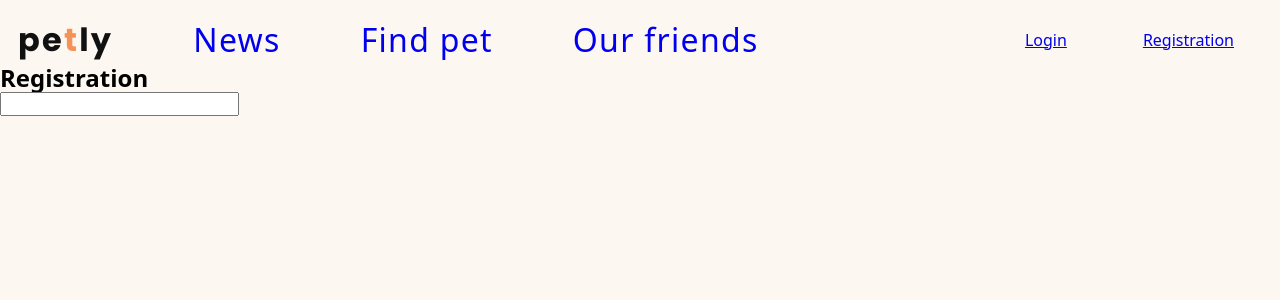
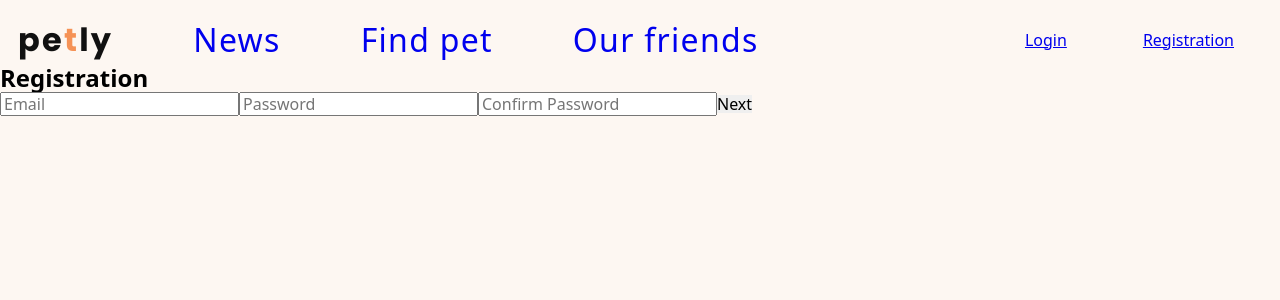
Before and after one commit to Semen-Gomzyak/pets-project-frontend, a React (Create React App) app: page /pets-project-frontend/register in a window 1280 px wide. Shown: the top 300 px of the page. Built offline with nearby package versions, Linux system fonts and the light colour scheme.

Commit message:
add formik

```diff
--- a/package.json
+++ b/package.json
@@ -11,6 +11,7 @@
     "@testing-library/user-event": "^13.5.0",
     "axios": "^0.27.2",
     "eslint": "^8.22.0",
+    "formik": "^2.2.9",
     "i18next-browser-languagedetector": "^6.1.5",
     "i18next-http-backend": "^1.4.1",
     "lint-staged": "^13.0.3",
@@ -35,7 +36,8 @@
     "redux-logger": "^3.0.6",
     "redux-persist": "^6.0.0",
     "styled-components": "^5.3.6",
-    "web-vitals": "^2.1.3"
+    "web-vitals": "^2.1.3",
+    "yup": "^1.0.0"
   },
   "scripts": {
     "start": "set PORT=3001 && react-scripts start",
--- /dev/null
+++ b/src/components/Registration/FirstRegisterForm.jsx
@@ -0,0 +1,56 @@
+import { ErrorMessage, Field, Form, Formik } from "formik";
+import { RegisterFormSchema } from "validations/RegisterFormValidation";
+
+export const FirstRegisterForm = ({data, onSubmit, onClick}) => {
+    const initialValues = {
+        email: data.email || '',
+        password: data.password || '',
+        confirmPassword: data.confirmPassword || '',
+    }
+    const handleSubmit = (values) => {
+        console.log(values);
+        onSubmit(values)
+    }
+
+
+    return (
+      <Formik
+        initialValues={initialValues}
+        validationSchema={RegisterFormSchema}
+        onSubmit={handleSubmit}
+      >
+        {props => (
+          <Form autoComplete="off" onSubmit={props.handleSubmit}>
+            <Field
+              type="email"
+              name="email"
+              placeholder="Email"
+              value={props.values.email}
+              onChange={props.handleChange}
+            />
+            <Field
+              type="password"
+              name="password"
+              placeholder="Password"
+              value={props.values.password}
+              onChange={props.handleChange}
+            />
+            <Field
+              type="password"
+              name="confirmPassword"
+              placeholder="Confirm Password"
+              value={props.values.confirmPassword}
+              onChange={props.handleChange}
+            />
+            <button
+              type="submit"
+              disabled={!onClick ? false : true}
+              // onClick={onClick}
+            >
+              Next
+            </button>
+          </Form>
+        )}
+      </Formik>
+    );
+}
--- a/src/components/Registration/RegisterForm.jsx
+++ b/src/components/Registration/RegisterForm.jsx
@@ -1,30 +1,100 @@
+import { useState } from 'react';
 import { useDispatch } from 'react-redux';
 import { register } from 'redux/Auth/authOperations';
+import { FirstRegisterForm } from './FirstRegisterForm';
+// import { FirstRegisterForm } from './FirstRegisterForm';
+import { SecondRegisterForm } from './SecondRegisterForm';
 
 export const RegisterForm = () => {
-  const dispatch = useDispatch();
+  //     const [email, setEmail] = useState('');
+  //     const [password, setPassword] = useState('');
+  //     const [confirm_password, setConfirm_password] = useState('');
+  // const [showNext, setShowNext] = useState(false);
 
-  const handleSubmit = e => {
-    e.preventDefault();
-    const form = e.currentTarget;
-    dispatch(
-      register({
-        email: form.elements.email.value,
-        password: form.elements.password.value,
-        name: form.elements.name.value,
-        city: form.elements.city.value,
-        phone: form.elements.phone.value,
-      })
-    );
-    form.reset();
+  // const showNextModal = () => {
+  //     if (email && password && confirm_password) {
+  //         setShowNext(true);
+  //     }
+  // }
+
+  //     const handleChange = e => {
+  //       const { name, value } = e.target;
+  //       switch (name) {
+  //         case 'email':
+  //           setEmail(value);
+  //           break;
+  //         case 'password':
+  //           setPassword(value);
+  //           break;
+  //         case 'confirm_password':
+  //           setConfirm_password(value);
+  //           break;
+  //         default:
+  //           break;
+  //       }
+  //     };
+
+  //   const dispatch = useDispatch();
+
+    // const handleSubmit = e => {
+    //   e.preventDefault();
+    //   const form = e.currentTarget;
+
+    //   dispatch(
+    //     register({
+    //       email: form.elements.email.value,
+    //       password: form.elements.password.value,
+    //       name: form.elements.name.value,
+    //       city: form.elements.city.value,
+    //       phone: form.elements.phone.value,
+    //     })
+    //   );
+    //   form.reset();
+    // };
+
+  const [firstData, setFirstData] = useState({});
+//   const [secondData, setSecondData] = useState({});
+  const [showNext, setShowNext] = useState(false);
+
+  // const showNextModal = () => {
+  //   if (firstData.email && firstData.password === firstData.confirm_password) {
+  //     setShowNext(true);
+  //   }
+  // };
+
+  const onSubmit = values => {
+    if (values.email !== '' && values.password === values.confirmPassword) {
+      setShowNext(true);
+      setFirstData(values);
+    }
+  };
+
+//   const secondFormData = values => {
+//     setSecondData(values);
+//   };
+
+  const handleBack = () => {
+    setShowNext(false);
   };
 
   return (
     <div>
       <h2>Registration</h2>
-      <form onSubmit={handleSubmit}>
-        <input type="email" name="email"></input>
-      </form>
+      <>
+        {!showNext ? (
+          <FirstRegisterForm
+            onSubmit={onSubmit}
+            data={firstData}
+            onClick={showNext}
+          />
+        ) : (
+          <SecondRegisterForm
+            // onSubmit={secondFormData}
+            data={firstData}
+            onClick={handleBack}
+          />
+        )}
+      </>
     </div>
   );
 };
--- /dev/null
+++ b/src/components/Registration/SecondRegisterForm.jsx
@@ -0,0 +1,134 @@
+import { ErrorMessage, Field, Form, Formik } from 'formik';
+import { useDispatch } from 'react-redux';
+import { register } from 'redux/Auth/authOperations';
+import { SecondRegisterFormSchema } from 'validations/SecondRegisterValidation';
+
+export const SecondRegisterForm = ({ data, onClick }) => {
+  const initialValues = {
+    name: '',
+    city: '',
+    phone: '',
+  };
+
+  const dispatch = useDispatch();
+
+  const handleSubmit = values => {
+    //   e.preventDefault();
+    //   const form = e.currentTarget;
+    console.log({
+      email: data.email,
+      password: data.password,
+      name: values.name,
+      city: values.city,
+      phone: values.phone,
+    });
+    //   dispatch(
+    //     register({
+    //       email: data.email,
+    //       password: data.password,
+    //       name: form.elements.name.value,
+    //       city: form.elements.city.value,
+    //       phone: form.elements.phone.value,
+    //     })
+    //   );
+    //   form.reset();
+  };
+
+  return (
+    <Formik
+      initialValues={initialValues}
+      validationSchema={SecondRegisterFormSchema}
+      onSubmit={handleSubmit}
+    >
+      {props => (
+        <Form autoComplete="off" onSubmit={props.handleSubmit}>
+          <Field
+            type="text"
+            name="name"
+            placeholder="Name"
+            value={props.values.name}
+            onChange={props.handleChange}
+          />
+          <Field
+            type="text"
+            name="city"
+            placeholder="City, region"
+            value={props.values.city}
+            onChange={props.handleChange}
+          />
+          <Field
+            type="text"
+            name="phone"
+            placeholder="Mobile phone"
+            value={props.values.phone}
+            onChange={props.handleChange}
+          />
+          <button type="submit">Register</button>
+          <button type="button" onClick={() => onClick()}>
+            Back
+          </button>
+        </Form>
+      )}
+    </Formik>
+  );
+};
+
+// import { useState } from 'react';
+// import { SecondRegisterFormSchema } from 'validations/SecondRegisterValidation';
+// // import { useLocation } from "react-router-dom";
+
+// export const SecondRegisterForm = ({ handleBack }) => {
+//   const [name, setName] = useState('');
+//   const [city, setCity] = useState('');
+//   const [phone, setPhone] = useState('');
+
+//   const handleChange = e => {
+//     const { name, value } = e.target;
+//     switch (name) {
+//       case 'name':
+//         setName(value);
+//         break;
+//       case 'city':
+//         setCity(value);
+//         break;
+//       case 'phone':
+//         setPhone(value);
+//         break;
+//       default:
+//         break;
+//     }
+//   };
+
+//   // const location = useLocation();
+//   // const backLinkHref = location.state?.from
+
+//   return (
+//     <>
+//       <input
+//         type="text"
+//         name="name"
+//         placeholder="Name"
+//         value={name}
+//         onChange={handleChange}
+//       />
+//       <input
+//         type="text"
+//         name="city"
+//         placeholder="City, region"
+//         value={city}
+//         onChange={handleChange}
+//       />
+//       <input
+//         type="number"
+//         name="phone"
+//         placeholder="Mobile phone"
+//         value={phone}
+//         onChange={handleChange}
+//       />
+//       <button type="submit">Register</button>
+//       <button type="button" onClick={handleBack}>
+//         Back
+//       </button>
+//     </>
+//   );
+// };
--- a/src/validations/RegisterFormValidation.js
+++ b/src/validations/RegisterFormValidation.js
@@ -9,19 +9,10 @@ export const RegisterFormSchema = Yup.object().shape({
     .min(7, 'Password must be at least 7 characters')
     .max(32, 'Password must be at most 32 characters')
     .matches(/^[^\s]+$/, 'Password cannot contain spaces'),
-  name: Yup.string()
-    .required('Name is required')
-    .matches(/^[a-zA-Zа-яА-Я\s]*$/, 'Please enter a valid name'),
-  city: Yup.string()
-    .required('City is required')
-    .matches(
-      /^[a-zA-Zа-яА-Я\s]*,\s*[a-zA-Zа-яА-Я\s]*$/,
-      'Enter the city and region in the format "City, State"'
-    ),
-  mobilePhone: Yup.string()
-    .required('Phone is required')
-    .matches(
-      /^\+380\d{9}$/,
-      'Enter your mobile number in the format "+380*********"'
+  confirmPassword: Yup.string()
+    .required('Please enter your password again ')
+    .oneOf(
+      [Yup.ref('password'), null],
+      'Password does not match. Please, try again'
     ),
 });
--- /dev/null
+++ b/src/validations/SecondRegisterValidation.js
@@ -0,0 +1,19 @@
+import * as Yup from 'yup';
+
+export const SecondRegisterFormSchema = Yup.object().shape({
+  name: Yup.string()
+    .required('Name is required')
+    .matches(/^[a-zA-Zа-яА-Я\s]*$/, 'Please enter a valid name'),
+  city: Yup.string()
+    .required('City is required')
+    .matches(
+      /^[a-zA-Zа-яА-Я\s]*,\s*[a-zA-Zа-яА-Я\s]*$/,
+      'Enter the city and region in the format "City, State"'
+    ),
+  mobilePhone: Yup.string()
+    .required('Phone is required')
+    .matches(
+      /^\+380\d{9}$/,
+      'Enter your mobile number in the format "+380*********"'
+    ),
+});
```
Also changed, not shown: 1 other file (tests, documents, lock files or other folders).
